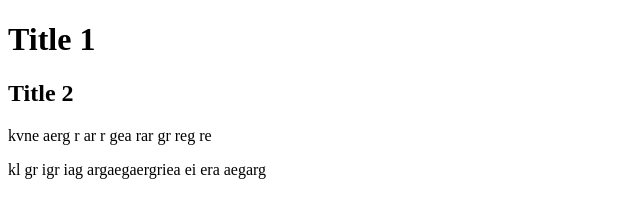
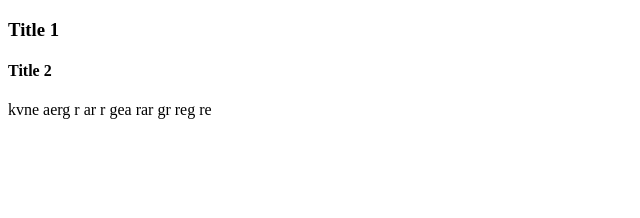
Before and after one commit to Dimitry-P/test-4, a plain HTML site: page index.html in a window 1280 px wide. Shown: the whole page, without its empty margins (0-640 px from the left). Drawn offline with Linux system fonts and the light colour scheme.

Commit message:
change titles

```diff
--- a/index.html
+++ b/index.html
@@ -6,11 +6,9 @@
     <title>Document</title>
 </head>
 <body>
-    <h1>Title 1</h1>
-    <h2>Title 2</h2>
+    <h3>Title 1</h3>
+    <h4>Title 2</h4>
     <p>kvne aerg r ar r gea rar  gr reg re</p>
-    <div class="container">
-        kl gr  igr iag   argaegaergriea ei era aegarg
-    </div>
+
 </body>
 </html>
```
